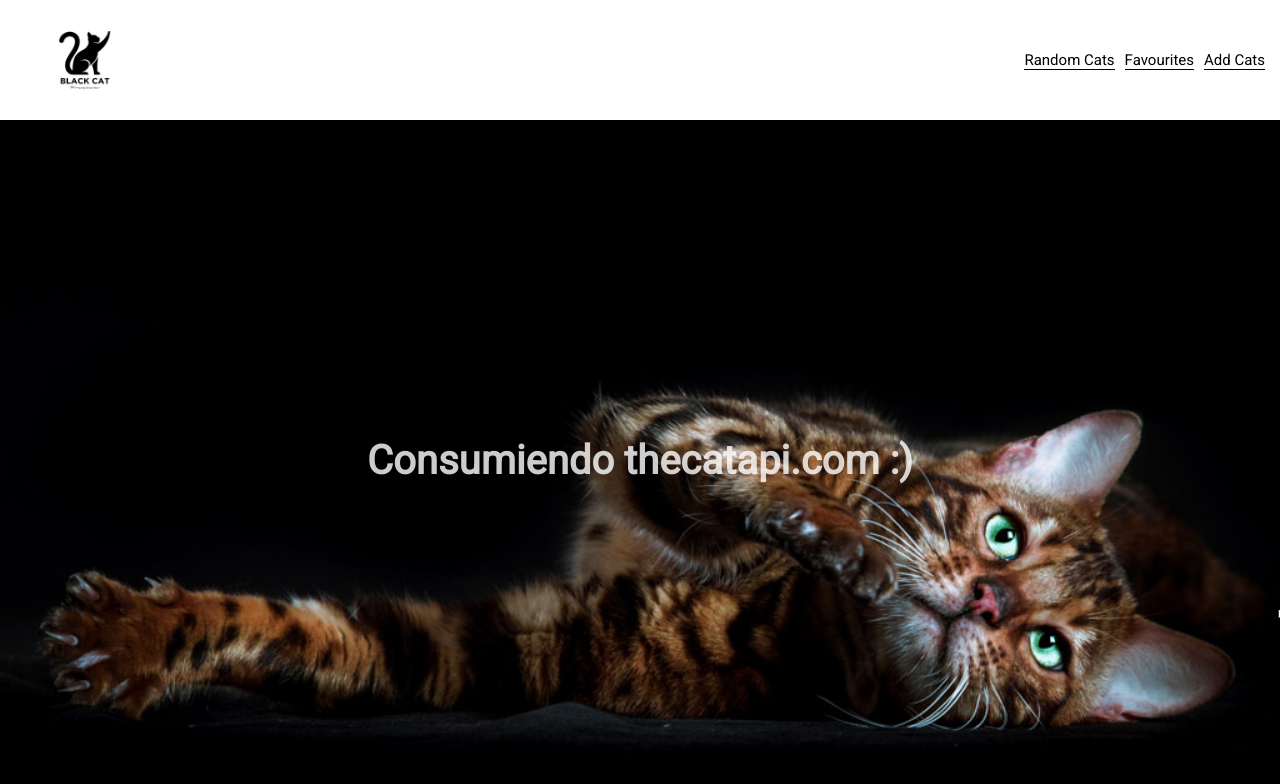
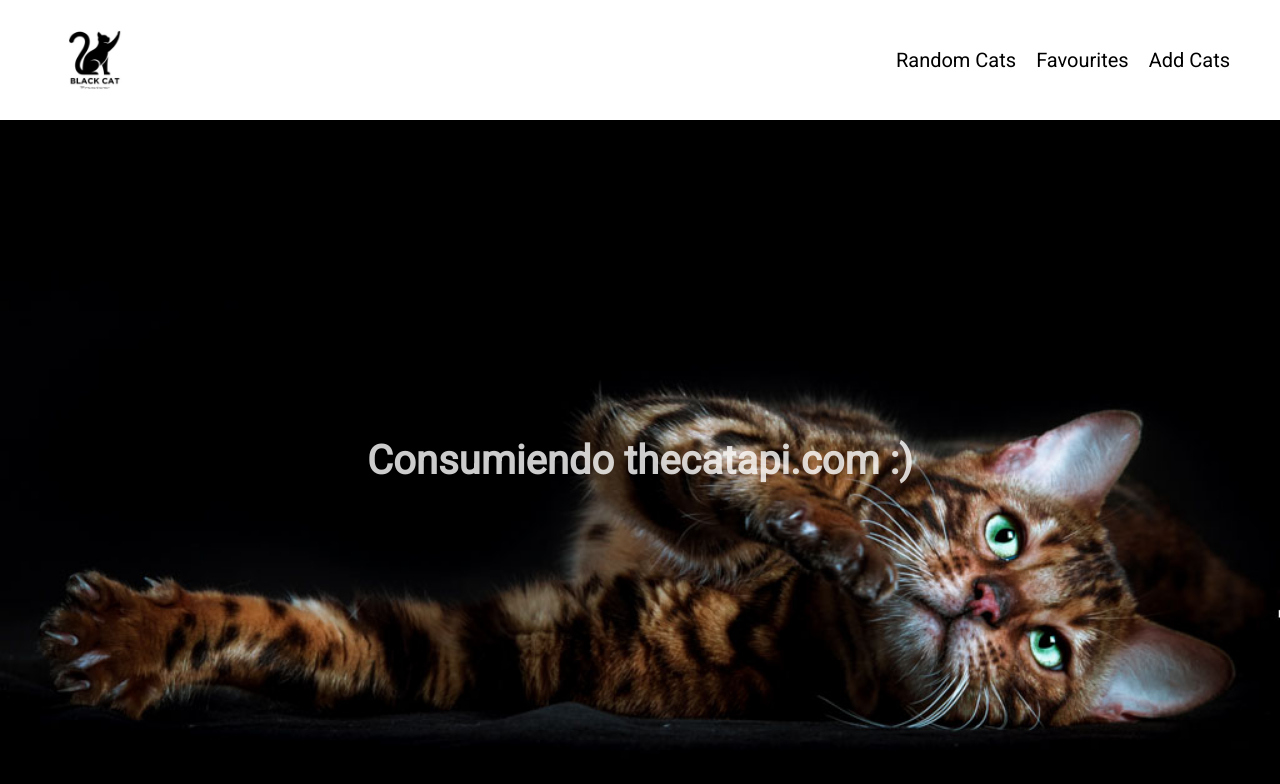
Before and after one commit to scargg/catAPI, a plain HTML site: page index.html in a window 1280 px wide. Drawn offline with Linux system fonts and the light colour scheme.

Commit message:
style changes

```diff
--- a/style.css
+++ b/style.css
@@ -24,14 +24,13 @@ main {
 .nav .header-div-li {
     display: flex;
     width: auto;
-    gap: 1rem;
-    margin-right: 1.5rem;
+    gap: 2rem;
+    margin-right: 5rem;
 }
 .nav .header-div-li li {
     list-style: none;
-    font-size: 1.5rem;
+    font-size: 2rem;
     cursor: pointer;
-    border-bottom: 1px solid black;
 }
 .nav .header-div-li a {
     text-decoration: none;
@@ -39,7 +38,7 @@ main {
 }
 .nav .header-div-img {
     max-width: 9rem;
-    margin-left: 4rem;
+    margin-left: 5rem;
 }
 .nav .header-div-img img {
     width: 100%;
@@ -72,4 +71,7 @@ main .hero {
     .nav .header-div-li li {
         font-size: 1.3rem;
     }
+    .nav .header-div-li {
+        margin-right: 0;
+    }
 }
```
